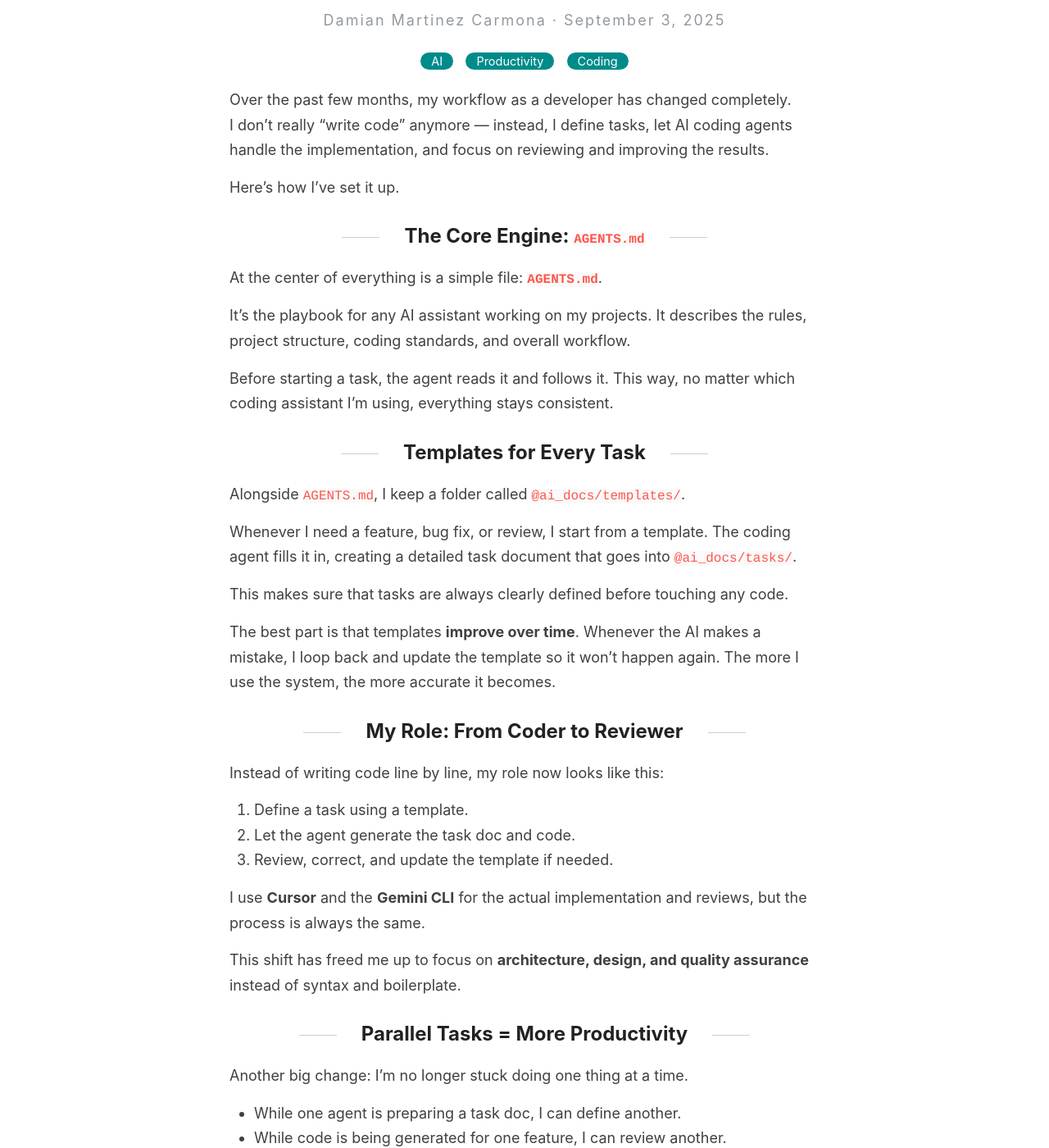
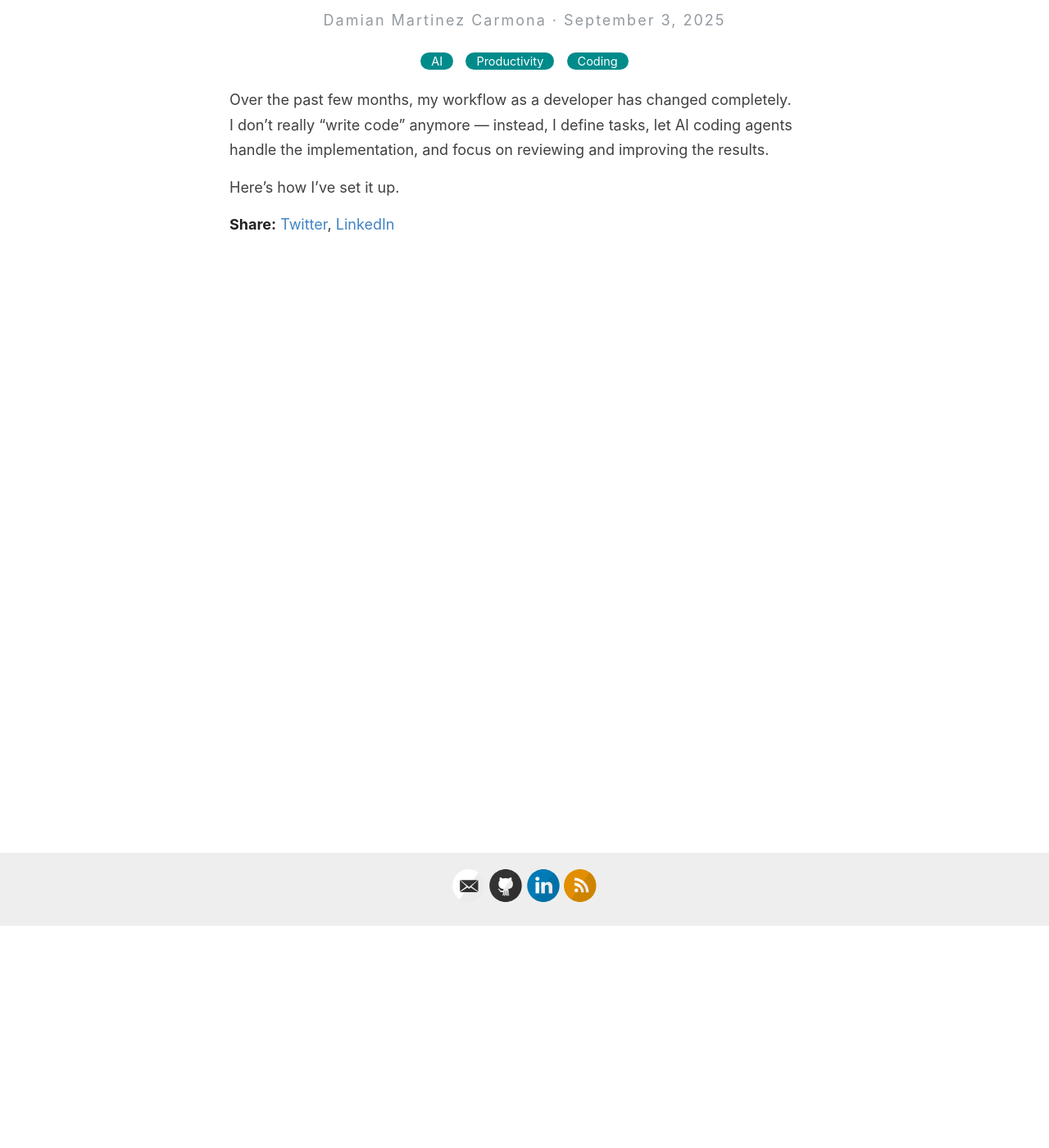
Before and after one commit to DamiMartinez/damimartinez.github.io, a Jekyll site: the page built from _posts/2025-09-03-ai-dev-workflow.md, in a window 1280 px wide and 1400 px high, scrolled down 271 px. Shown: the whole window at 82% size. Built offline with Jekyll 4.4.1, drawn with Linux system fonts in a browser that asks for light colours; some of the changed text lies outside the part shown.

Commit message:
Update 2025-09-03-ai-dev-workflow.md

```diff
--- a/_posts/2025-09-03-ai-dev-workflow.md
+++ b/_posts/2025-09-03-ai-dev-workflow.md
@@ -8,91 +8,3 @@ Over the past few months, my workflow as a developer has changed completely.
 I don’t really “write code” anymore — instead, I define tasks, let AI coding agents handle the implementation, and focus on reviewing and improving the results.
 
 Here’s how I’ve set it up.
-
-
-## The Core Engine: `AGENTS.md`
-
-At the center of everything is a simple file: **`AGENTS.md`**.
-
-It’s the playbook for any AI assistant working on my projects. It describes the rules, project structure, coding standards, and overall workflow.
-
-Before starting a task, the agent reads it and follows it. This way, no matter which coding assistant I’m using, everything stays consistent.
-
-
-## Templates for Every Task
-
-Alongside `AGENTS.md`, I keep a folder called `@ai_docs/templates/`.
-
-Whenever I need a feature, bug fix, or review, I start from a template. The coding agent fills it in, creating a detailed task document that goes into `@ai_docs/tasks/`.
-
-This makes sure that tasks are always clearly defined before touching any code.
-
-The best part is that templates **improve over time**. Whenever the AI makes a mistake, I loop back and update the template so it won’t happen again. The more I use the system, the more accurate it becomes.
-
-
-## My Role: From Coder to Reviewer
-
-Instead of writing code line by line, my role now looks like this:
-
-1. Define a task using a template.
-2. Let the agent generate the task doc and code.
-3. Review, correct, and update the template if needed.
-
-I use **Cursor** and the **Gemini CLI** for the actual implementation and reviews, but the process is always the same.
-
-This shift has freed me up to focus on **architecture, design, and quality assurance** instead of syntax and boilerplate.
-
-
-## Parallel Tasks = More Productivity
-
-Another big change: I’m no longer stuck doing one thing at a time.
-
-- While one agent is preparing a task doc, I can define another.
-- While code is being generated for one feature, I can review another.
-- Everything runs in parallel, and I just keep moving between tasks.
-
-That alone makes me multiple times more productive.
-
-
-## Double-Check Review
-
-To make sure the quality is there, I always do a **double-check**:
-
-1. One agent (like Cursor) writes the solution.
-2. I review it.
-3. A second agent (like Gemini) reviews the same code.
-
-That second pass usually adds small but important improvements and makes the final result more solid.
-
-
-## Agent-Agnostic by Design
-
-Since the rules live in `AGENTS.md` and tasks are based on templates, the workflow doesn’t depend on a specific tool.
-
-Anyone can clone the repo, use their preferred coding assistant, and get the same consistent process.
-
-
-## Workflow Diagram
-
-Here’s a simplified view of the process:
-
-![AI Dev Workflow Diagram](/images/ai-dev-workflow.png)
-
-
-## Where This Came From
-
-I actually got this idea from [this YouTube video](https://www.youtube.com/watch?v=nO9ly_ZDiUE).
-
-Most of what I do (about 85%) comes from that video’s template + task system. The only extra thing I added is the **`AGENTS.md` layer**, which makes the whole setup more standardized and easier to scale.
-
-
-## Conclusion
-
-Shifting from coder to orchestrator has made me:
-- more **productive** (parallel tasks)
-- more **accurate** (templates improve over time)
-- more **consistent** (agent-agnostic setup)
-- and more **reliable** (double-check reviews)
-
-If you’d like me to share **sample templates, AGENTS.md, or task files**, just send me a DM on LinkedIn or email me (address is on my website).
-I might even publish some examples in a future post.
```
